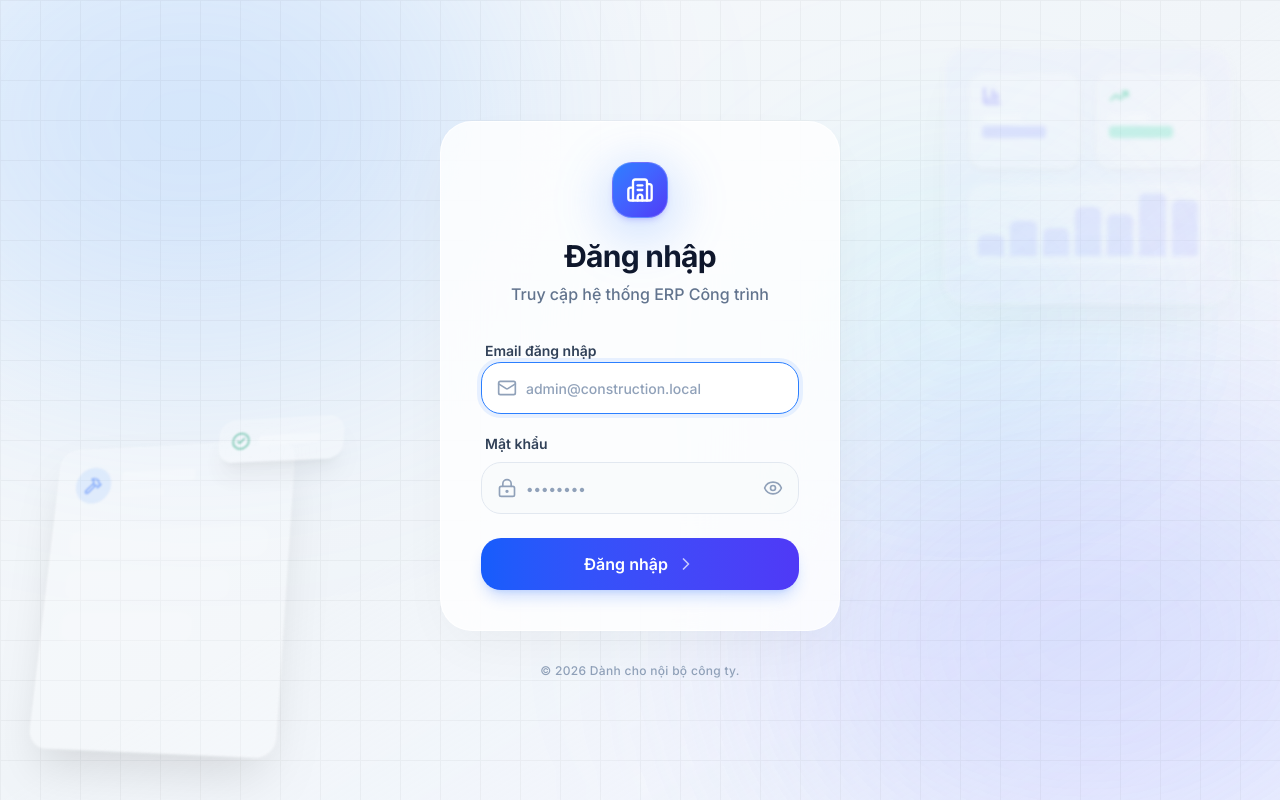
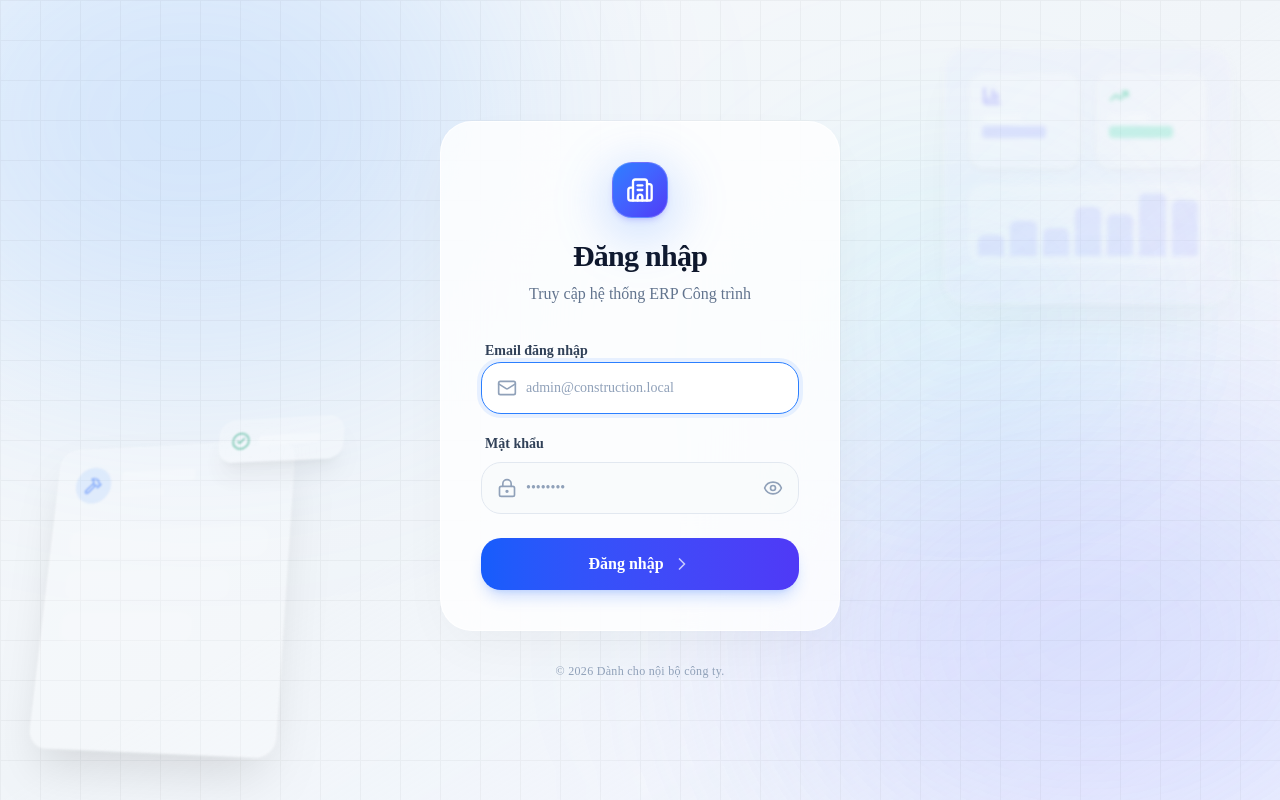
Before and after one commit to xuandai0229/construction-erp-v2, a Next.js app: page /login in a window 1280 px wide. Built offline with nearby package versions, Linux system fonts and the light colour scheme.

Commit message:
fix(layout): replace google fonts import with system font for offline build support

```diff
--- a/src/app/layout.tsx
+++ b/src/app/layout.tsx
@@ -1,11 +1,8 @@
 import type { Metadata } from "next";
-import { Inter } from "next/font/google";
 import "./globals.css";
 import { ToastProvider } from "@/components/ui/toast-context";
 import { DevelopmentCacheReset } from "@/components/layout/development-cache-reset";
 import { GlobalOverlayProvider } from "@/components/ui/global-overlay-manager";
-
-const inter = Inter({ subsets: ["latin"] });
 
 export const metadata: Metadata = {
   title: "ERP Công trình",
@@ -19,7 +16,7 @@
 }>) {
   return (
     <html lang="vi">
-      <body className={inter.className}>
+      <body className="font-sans antialiased">
         <GlobalOverlayProvider>
           <ToastProvider>
             <DevelopmentCacheReset />
```
